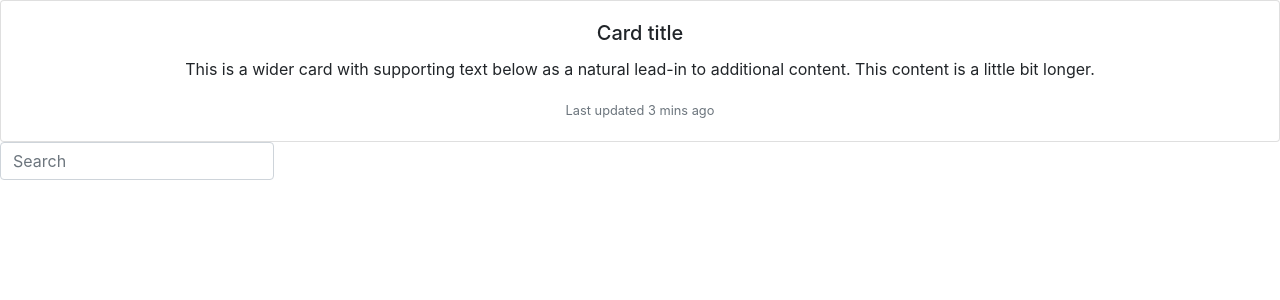
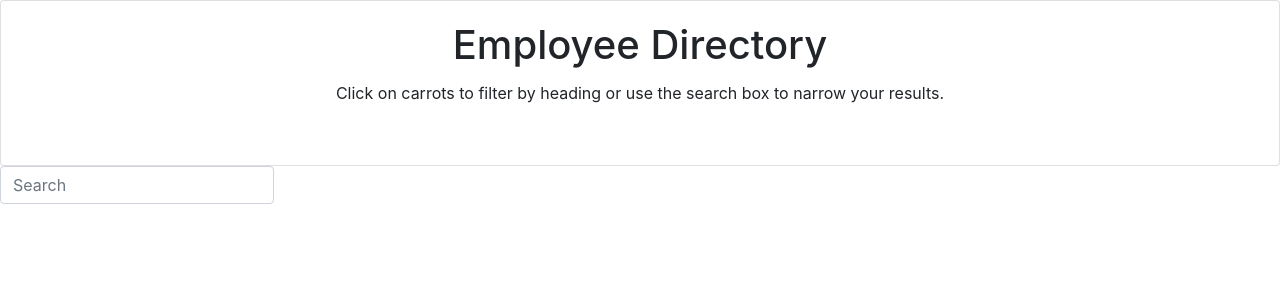
Before and after one commit to AnjaliKevadiya/employee-directory, a React (Create React App) app: page / in a window 1280 px wide. Shown: the top 300 px of the page. Built offline with nearby package versions, Linux system fonts and the light colour scheme.

Commit message:
changed content in header component

```diff
--- a/src/components/Header/index.js
+++ b/src/components/Header/index.js
@@ -5,14 +5,12 @@ function Header() {
   return (
     <div className="card">
       <div className="card-body">
-        <h5 className="card-title">Card title</h5>
+        <h1 className="card-title">Employee Directory</h1>
         <p className="card-text">
-          This is a wider card with supporting text below as a natural lead-in
-          to additional content. This content is a little bit longer.
+          Click on carrots to filter by heading or use the search box to narrow
+          your results.
         </p>
-        <p className="card-text">
-          <small className="text-muted">Last updated 3 mins ago</small>
-        </p>
+        <br />
       </div>
     </div>
   );
--- a/src/components/Header/style.css
+++ b/src/components/Header/style.css
@@ -0,0 +1,4 @@
+.card {
+  background: darkblue;
+  /* color: white; */
+}
```
